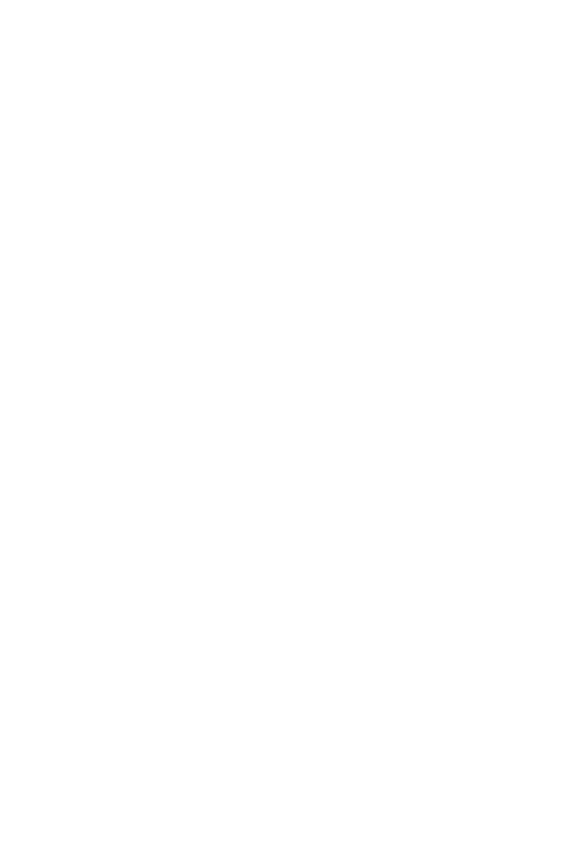
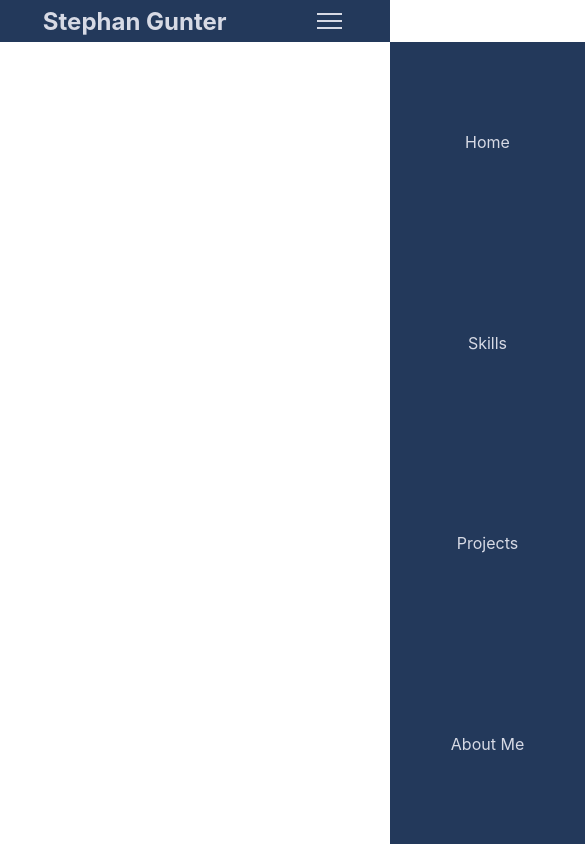
Before and after one commit to gunterstephan/Project-1, a React (Create React App) app in the folder projectone/: page / in a window 390 px wide. Shown: the whole page, 585 px wide, since content can reach past the window. Built offline with nearby package versions, Linux system fonts and the light colour scheme.

Commit message:
Responsive mobile nav

```diff
--- a/projectone/src/App.js
+++ b/projectone/src/App.js
@@ -1,10 +1,11 @@
 import React from 'react';
+import Navbar from './components/nav/navbar';
 import './App.css';
 
 function App() {
   return (
     <div className="App">
-
+      <Navbar />
     </div>
   );
 }
--- /dev/null
+++ b/projectone/src/components/nav/navbar.js
@@ -0,0 +1,44 @@
+import React, { Component } from 'react'
+import {links} from './navlinks'
+import './navlinks.css'
+
+class Navbar extends Component
+{
+    constructor(props){
+        super(props);
+
+        this.state = {
+            mobileOptionsActive: false
+        }
+    }
+    handleOptionsClick = () => {
+         this.setState({mobileOptionsActive: !this.state.mobileOptionsActive})
+         console.log(this.state)
+    };
+    render()
+    {
+        const {mobileOptionsActive} = this.state;
+        return(
+            <nav>
+                <div className="logo">
+                <h1>Stephan Gunter</h1>
+                </div>
+                    <ul className={"nav-links "+(mobileOptionsActive ? "optionsselect": null)}>
+                    {links.map((link,index)=>{
+                        return(
+                            <li key={index}>
+                                <a className={link.classname} href={link.address}>{link.name}</a>
+                            </li>
+                        )
+                    })}
+                    </ul>
+                    <div className="options-mobile" onClick={this.handleOptionsClick}>
+                        <div id="line1" className="line"></div>
+                        <div id="line2" className="line"></div>
+                        <div id="line3" className="line"></div>
+                    </div>
+            </nav>
+        )
+    }
+}
+export default Navbar
--- /dev/null
+++ b/projectone/src/components/nav/navlinks.css
@@ -0,0 +1,73 @@
+*{
+    padding: 0px;
+    margin: 0px;
+    box-sizing: border-box;
+}
+nav{
+    display: flex;
+    justify-content: space-around;
+    align-items: center;
+    background-color: #23395b;
+    min-height: 5vh;
+}
+.logo{
+    color: #D7DAE5;
+}
+.nav-links{
+    min-height: 5vh;
+    display: flex;
+    justify-content: space-around;
+    align-items: center;
+    width: 30%;
+}
+
+li{
+    list-style: none;
+}
+li a{
+    text-decoration: none;
+    color: #D7DAE5;
+}
+.options-mobile{
+    display: none;
+}
+.options-mobile div{
+    margin: 5px;
+    background-color: #D7DAE5;
+    height: 2px;
+    width: 25px;
+}
+@media screen and (max-width: 750px){
+    .nav-links{
+        width: 50%
+    }
+}
+
+@media screen and (max-width: 500px){
+    body{
+        overflow: hidden;
+    }
+    .nav-links{
+        display: flex;
+        flex-direction: column;
+        align-items: center;
+        background-color: #23395b;
+        position: absolute;
+        top: 5vh;
+        right: 0px;
+        height: 95vh;
+        transform: translateX(100%);
+        transition: transform 0.5s ease-in;
+    }
+    .options-mobile{
+        display: inline;
+    }
+    .options-mobile  :hover{
+        cursor: pointer;
+    }
+
+
+}
+.optionsselect{
+    transform: translateX(0%);
+}
--- /dev/null
+++ b/projectone/src/components/nav/navlinks.js
@@ -0,0 +1,24 @@
+export const links =
+[
+    {
+        name: "Home",
+        address: "#",
+        classname: "navlinks"
+    },
+    {
+        name: "Skills",
+        address: "#",
+        classname: "navlinks"
+    },
+    {
+        name: "Projects",
+        address: "#",
+        classname: "navlinks"
+    },
+    {
+        name: "About Me",
+        address: "#",
+        classname: "navlinks"
+    },
+
+]
```
